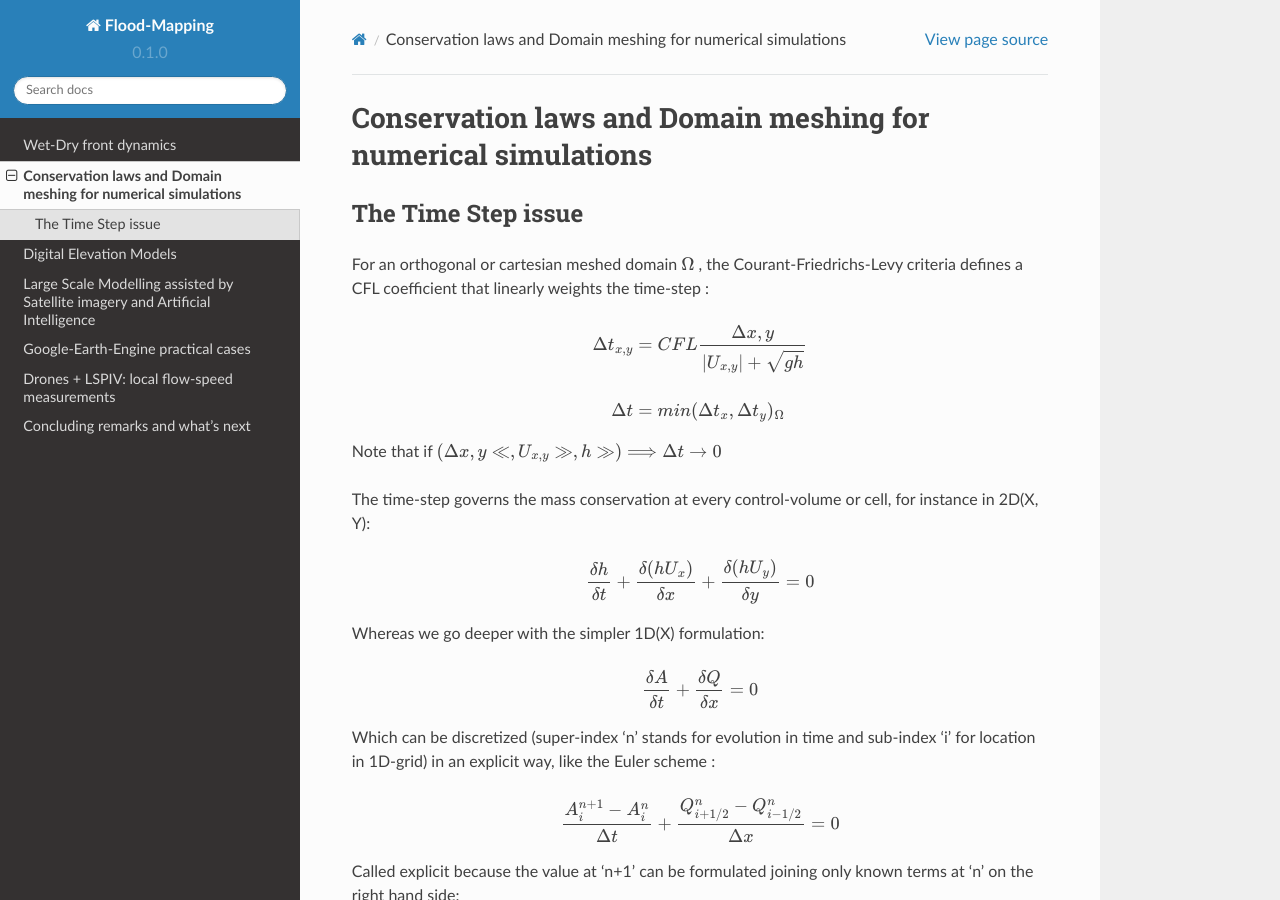
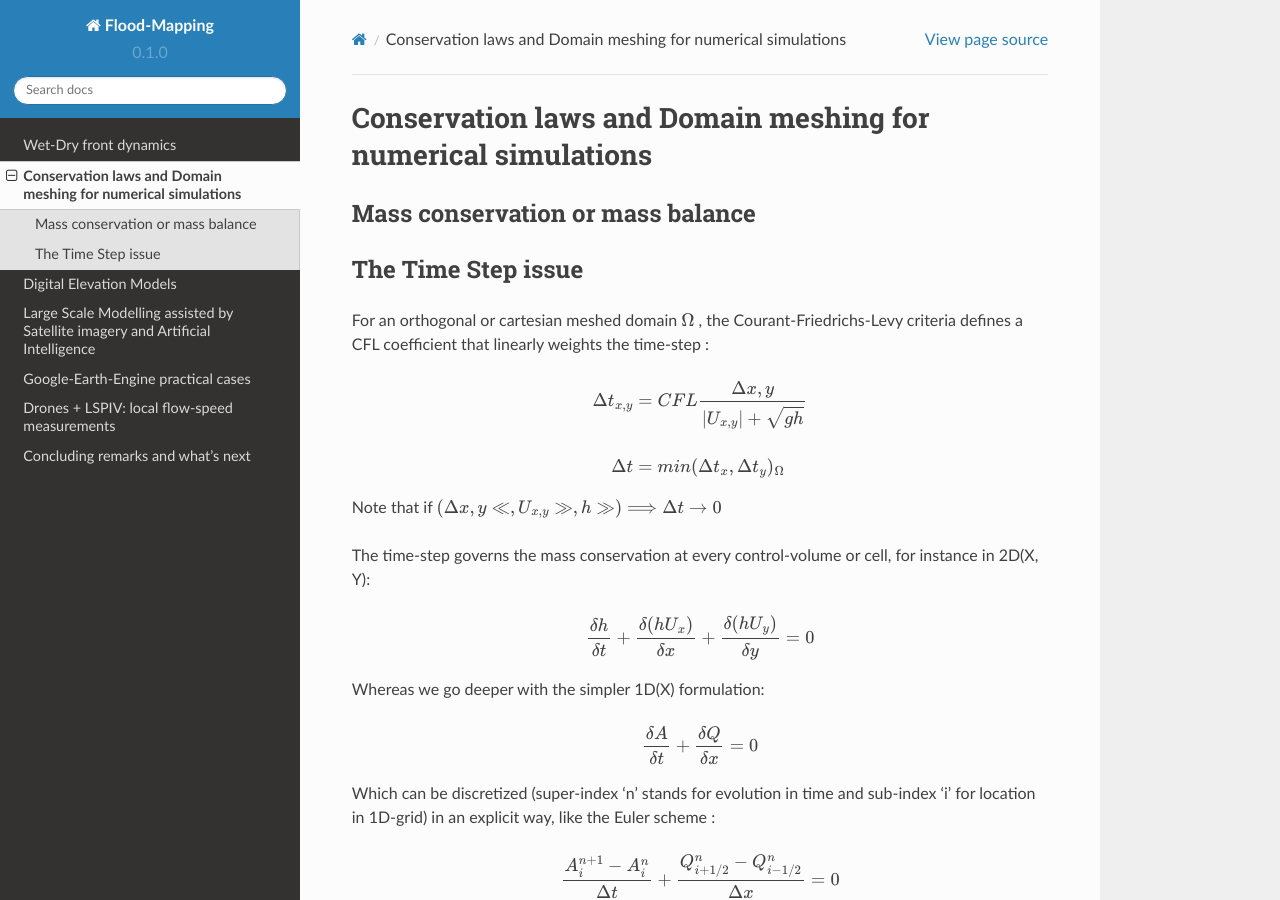
Before and after one commit to ivillamadrid/FloodMapping, a Sphinx documentation site: the page built from docs/source/claws.rst, in a window 1280 px wide and 900 px high. Built offline with Sphinx 7.4.7 and the Read the Docs theme 2.0.0, drawn with Linux system fonts in a browser that asks for light colours.

Commit message:
Update claws.rst

```diff
--- a/docs/source/claws.rst
+++ b/docs/source/claws.rst
@@ -1,5 +1,9 @@
 Conservation laws and Domain meshing for numerical simulations
 ==============================================================
+
+
+Mass conservation or mass balance
+----------------------------------
 
 
 The Time Step issue
```
